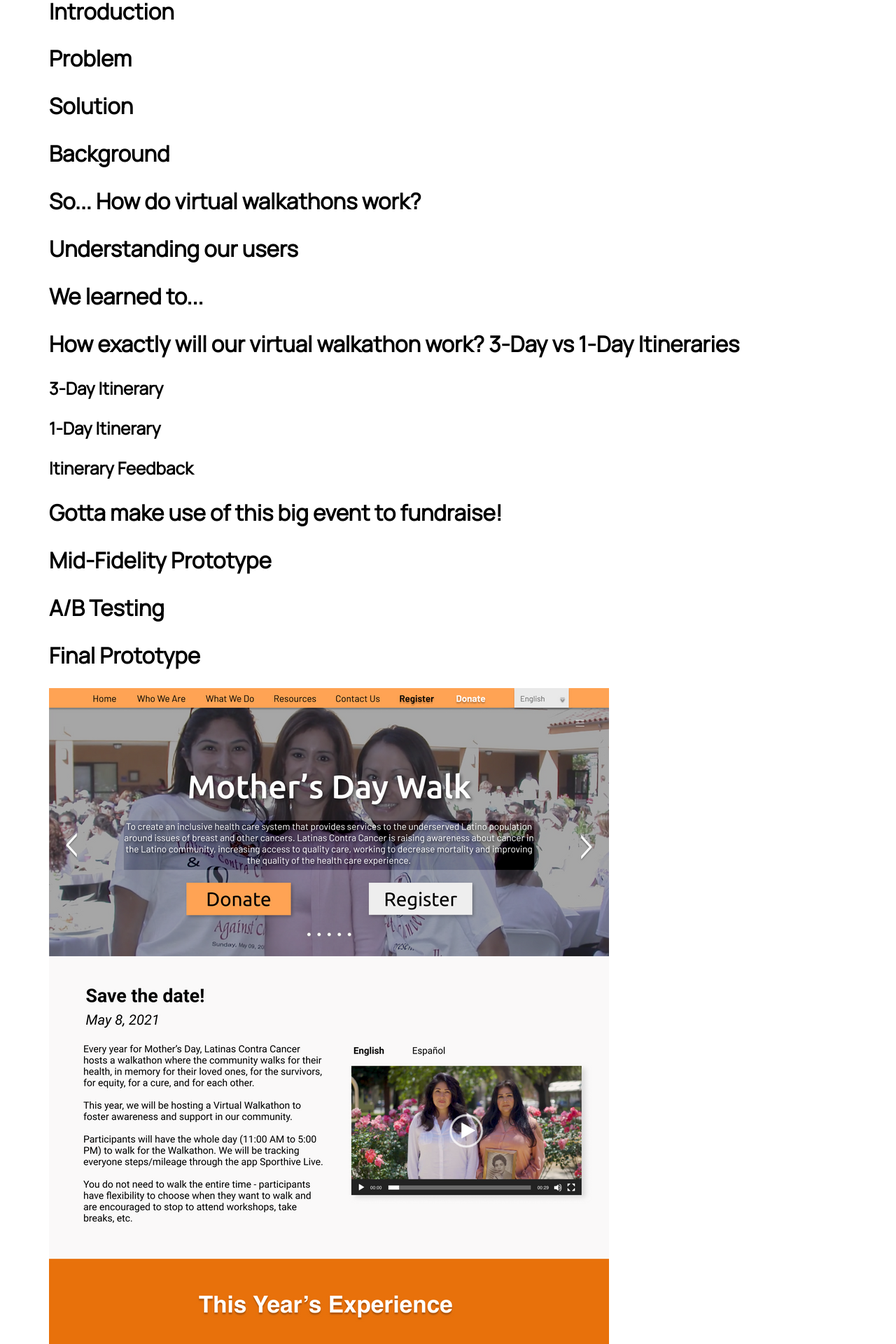
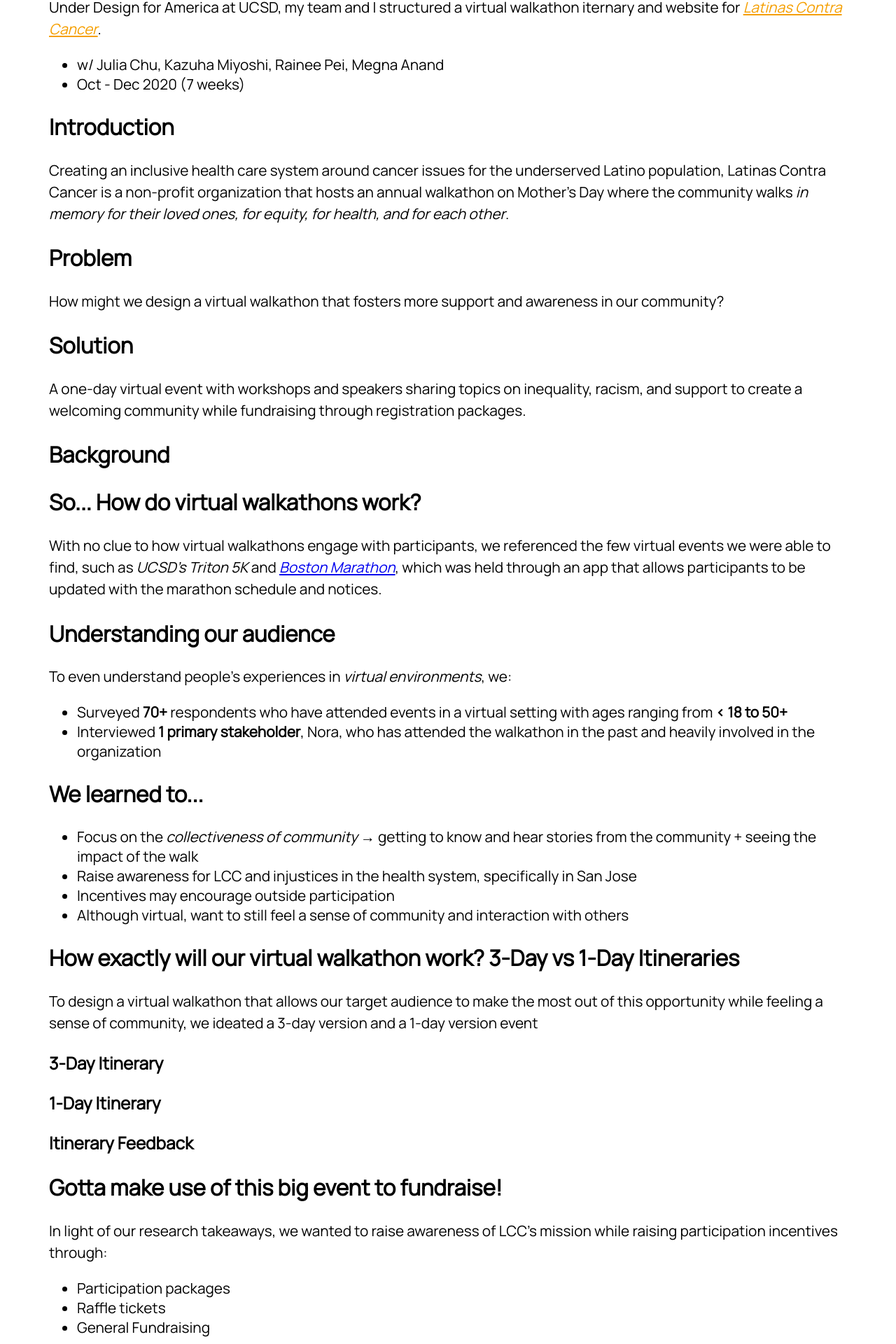
Before and after one commit to vchou105/vchou105.github.io, a React (Create React App) app: page /#/walkathon in a window 1280 px wide. Shown: the part 870-2790 px from the top of the page at 70% size. Built offline with nearby package versions, Linux system fonts and the light colour scheme.

Commit message:
updated walkathon page

```diff
--- a/src/components/Walkathon.js
+++ b/src/components/Walkathon.js
@@ -7,26 +7,90 @@ function Walkathon() {
     return (
         <div className="caseStudy">
             <div className="img-100">
-                <img src={VirtualWalkathon} alt="Virtual Walkathon Project"/>
+                <img src={VirtualWalkathon} alt="Virtual Walkathon Project" />
             </div>
             <h2>Overview</h2>
+            <div>
+                <p>Under Design for America at UCSD, my team and I structured a virtual walkathon iternary and website for <a href="https://latinascontracancer.org/" className='caida'>Latinas Contra Cancer</a>.</p>
+                <ul>
+                    <li>w/ Julia Chu, Kazuha Miyoshi, Rainee Pei, Megna Anand</li>
+                    <li>Oct - Dec 2020 (7 weeks)</li>
+                </ul>
+            </div>
+
             <h2>Introduction</h2>
+            <div>
+                <p>Creating an inclusive health care system around cancer issues for the underserved Latino population, Latinas Contra Cancer is a non-profit organization that hosts an annual walkathon on Mother’s Day where the community walks <em>in memory for their loved ones, for equity, for health, and for each other</em>.</p>
+            </div>
+
             <h2>Problem</h2>
+            <p>How might we design a virtual walkathon that fosters more support and awareness in our community?</p>
+
             <h2>Solution</h2>
+            <p>A one-day virtual event with workshops and speakers sharing topics on inequality, racism, and support to create a welcoming community while fundraising through registration packages.</p>
+
             <h2>Background</h2>
+
             <h2>So... How do virtual walkathons work?</h2>
-            <h2>Understanding our users</h2>
+            <p>With no clue to how virtual walkathons engage with participants, we referenced the few virtual events we were able to find, such as <i>UCSD’s Triton 5K</i> and <a href="https://www.baa.org/124th-boston-marathon-be-held-virtually"><i>Boston Marathon</i></a>, which was held through an app that allows participants to be updated with the marathon schedule and notices.</p>
+
+            <h2>Understanding our audience</h2>
+            <p>To even understand people's experiences in <i>virtual environments</i>, we:</p>
+            <ul>
+                <li>Surveyed <b>70+</b> respondents who have attended events in a virtual setting with ages ranging from <b>{"\<"} 18 to 50+</b></li>
+                <li>Interviewed <b>1 primary stakeholder</b>, Nora, who has attended the walkathon in the past and heavily involved in the organization</li>
+            </ul>
+
             <h2>We learned to...</h2>
+            <ul>
+                <li>Focus on the <i>collectiveness of community</i> → getting to know and hear stories from the community + seeing the impact of the walk</li>
+                <li>Raise awareness for LCC and injustices in the health system, specifically in San Jose</li>
+                <li>Incentives may encourage outside participation</li>
+                <li>Although virtual, want to still feel a sense of community and interaction with others</li>
+            </ul>
+
             <h2>How exactly will our virtual walkathon work? 3-Day vs 1-Day Itineraries</h2>
+            <p>To design a virtual walkathon that allows our target audience to make the most out of this opportunity while feeling a sense of community, we ideated a 3-day version and a 1-day version event</p>
             <h3>3-Day Itinerary</h3>
             <h3>1-Day Itinerary</h3>
+
             <h3>Itinerary Feedback</h3>
+
             <h2>Gotta make use of this big event to fundraise!</h2>
-            <h2>Mid-Fidelity Prototype</h2>
+            <p>In light of our research takeaways, we wanted to raise awareness of LCC’s mission while raising participation incentives through:</p>
+            <ul>
+                <li>Participation packages</li>
+                <li>Raffle tickets</li>
+                <li>General Fundraising</li>
+            </ul>
+
+            <h2>Low/Mid-Fidelity Prototype</h2>
+            <ul>
+                <li>We each wireframed our own versions of the virtual walkathon page and consolidated features and layouts we liked from our prototypes to compose a slightly more polished mid-fidelity prototype</li>
+                <li>Since we weren’t sure what combination of features work better, we made two different versions to test out</li>
+            </ul>
+            <a></a>
+
             <h2>A/B Testing</h2>
+            <ul>
+                <li>Prototype B with clear sections has a cleaner look and might be easier to follow</li>
+                <li>Color separations on prototype B were more enjoyable</li>
+                <li>Better to have donate button at the top since they rely on donation</li>
+                <li>Liked the event information laid out horizontally and the bundles laid out vertically</li>
+            </ul>
+
             <h2>Final Prototype</h2>
-                <img src={finalPrototype} alt="Virtual Walkathon Website Final Prototype"/>
+            <img src={finalPrototype} alt="Virtual Walkathon Website Final Prototype" />
+
             <h2>Reflection</h2>
+            <ul>
+                <li>This was my first exposure to the design process and I had previously not known A/B testing was even a thing! It was very cool testing the comparisons and I had a lot of fun seeing what user testing is actually like!</li>
+                <li>I found it interesting how we not only designed a digital experience but also a program for a non-profit organization.</li>
+                <li> Even though this was our first design project for 3/5 teammates, I learned a lot about prototyping and wireframing from our varying skill levels, especially being motivated by my skilled teammate!</li>
+                <li>Unlike most UI/UX design projects, I’m glad this was my first project as I was able to see how design thinking can really be applied anywhere in our lives</li>
+                <li>Despite challenges maintaining contact with our stakeholder, our team was able to adapt our decisions to stay on schedule </li>
+            </ul>
+
         </div>
     )
 }
```
